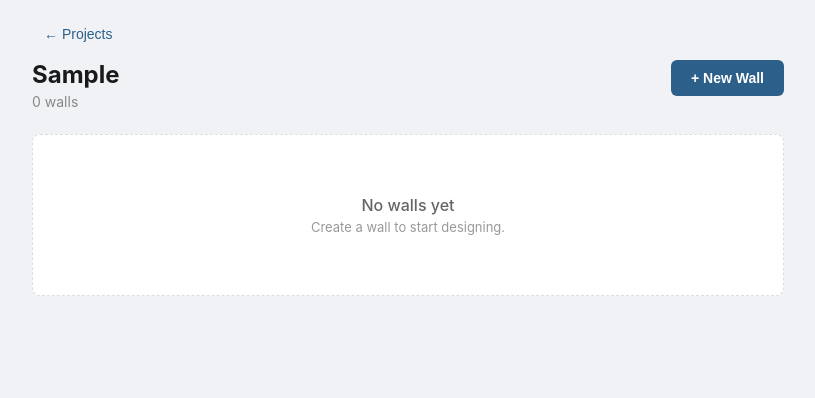
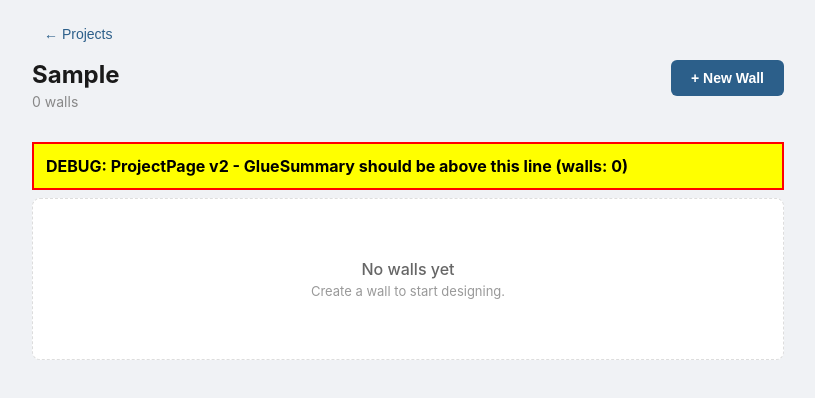
Before and after one commit to mattdevlin/hello-world, a React (Vite) app in the folder devpro-wall-builder/: page /#/ in a window 1280 px wide. Both pictures are taken after typing "Sample" into the empty fields and a click on the button "+ New Project". Shown: the top 398 px of the page, without its empty margins (232-1047 px from the left). Built offline with nearby package versions, Linux system fonts and the light colour scheme.

Commit message:
Add bright debug banner to ProjectPage to verify deployment
https://claude.ai/code/session_01N3Ug9QoRYWoLQM9cG9Z2Su

```diff
--- a/devpro-wall-builder/src/pages/ProjectPage.jsx
+++ b/devpro-wall-builder/src/pages/ProjectPage.jsx
@@ -104,6 +104,10 @@ export default function ProjectPage() {
         {walls.length > 0 && <EpsBlockSummary walls={walls} />}
         {walls.length > 0 && <MagboardSheetSummary walls={walls} />}
         {walls.length > 0 && <GlueSummary walls={walls} />}
+        {/* DEBUG: remove after confirming glue renders */}
+        <div style={{ padding: 12, background: '#ff0', color: '#000', fontWeight: 700, border: '2px solid red', margin: '8px 0' }}>
+          DEBUG: ProjectPage v2 - GlueSummary should be above this line (walls: {walls.length})
+        </div>
 
         {/* Wall list */}
         {walls.length === 0 ? (
```
